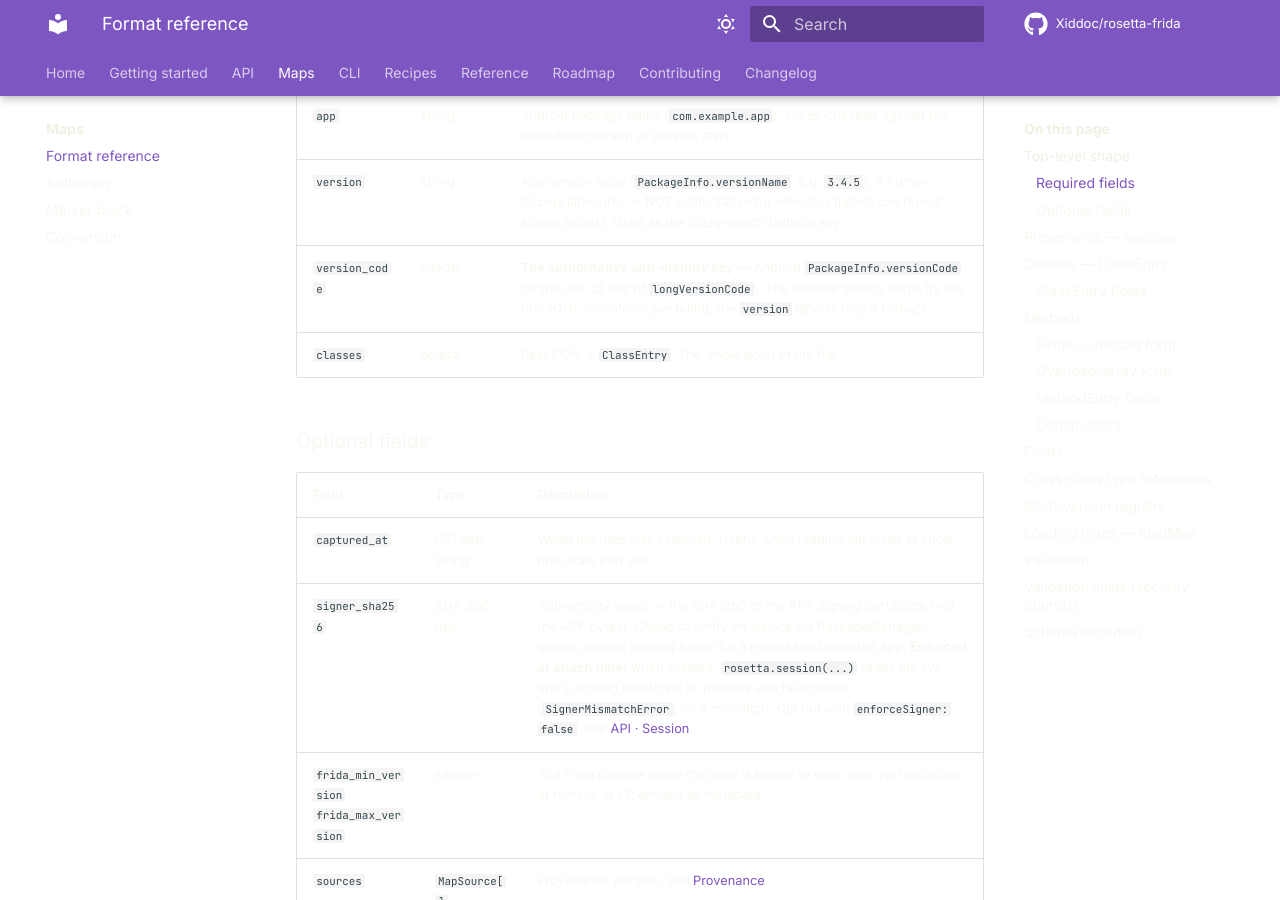
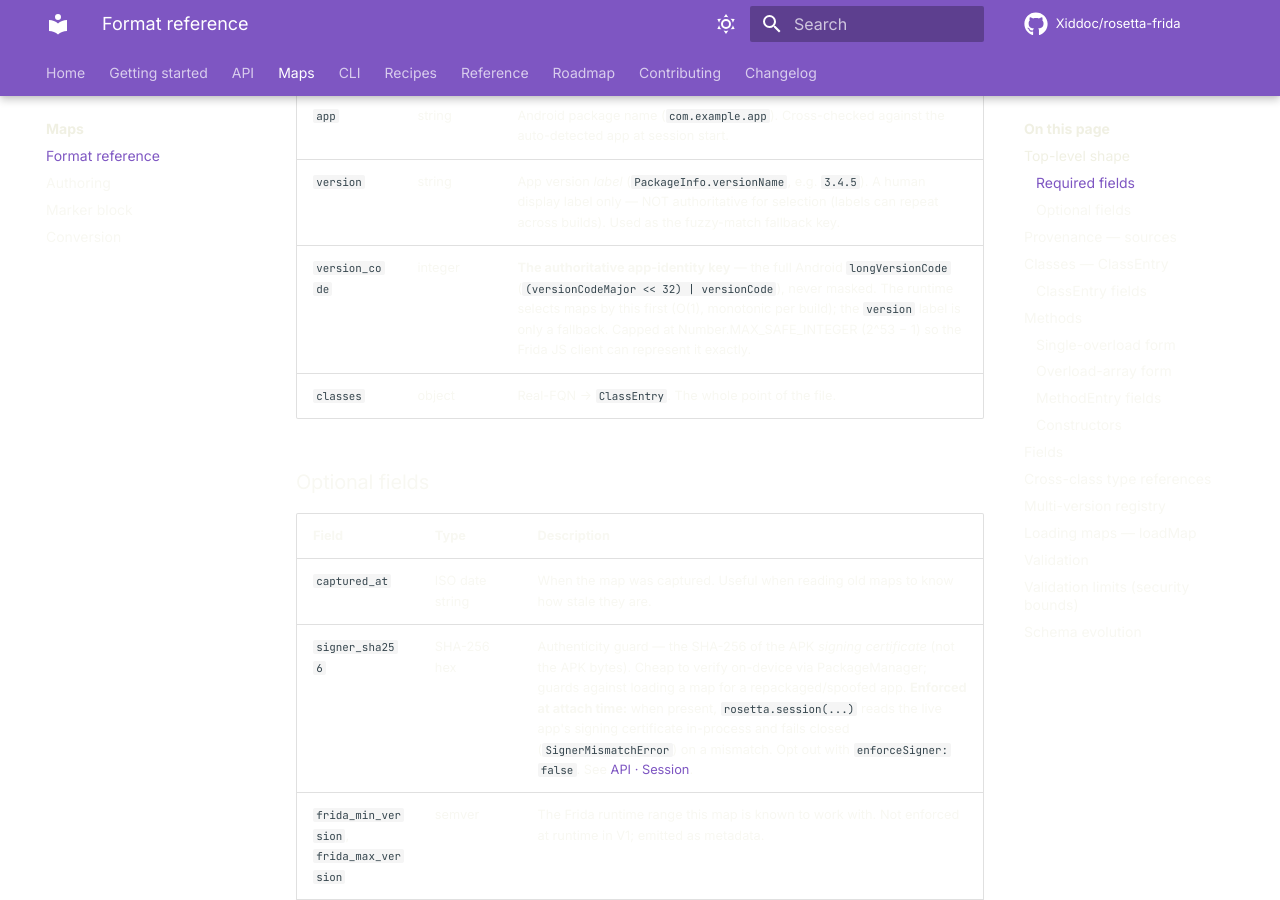
Before and after one commit to Xiddoc/rosetta-frida, an MkDocs documentation site: the page built from docs/maps/format.md, in a window 1280 px wide and 900 px high, scrolled down 1044 px. Built offline with MkDocs 1.6.1 and Material for MkDocs 9.7.7, drawn with Linux system fonts in a browser that asks for light colours; comment, search, counter and statistics services are not loaded; some of the changed text lies outside the part shown.

Commit message:
docs+fix: replace stale int32/low-32-bits wording with full longVersionCode semantics
Items from CR2 on rosetta-maps#8:
- docs/maps/format.md: update version_code row (line ~48) to "full
  longVersionCode ((versionCodeMajor << 32) | versionCode), never masked"
  and limits table (line ~404) to 9 007 199 254 740 991 / Number.MAX_SAFE_INTEGER.
- AGENTS.md: same replacement in the "Mapping file format" section.
- src/session/auto-detect.ts: make the MAX_SAFE_INTEGER throw actionable —
  preserve the /exceeds Number.MAX_SAFE_INTEGER/ substring tests match,
  add "what to do" guidance (verify PackageManager, pass version_code
  explicitly, or file an issue).

npm run verify: 1065 tests, 100% coverage.

https://claude.ai/code/session_01JMye6y7xMkSJwBieMUybCV

```diff
--- a/docs/maps/format.md
+++ b/docs/maps/format.md
@@ -45,7 +45,7 @@ interface RosettaMap {
 | `schema_version` | `2` | The schema version. Must be `2`. Bumped on breaking schema changes; old maps will fail to load against newer libraries until in-tree migrators are added. (`2` added the required `version_code` and optional `signer_sha256`, and dropped `apk_sha256`.) |
 | `app` | string | Android package name (`com.example.app`). Cross-checked against the auto-detected app at session start. |
 | `version` | string | App version *label* (`PackageInfo.versionName`, e.g. `3.4.5`). A human display label only — NOT authoritative for selection (labels can repeat across builds). Used as the fuzzy-match fallback key. |
-| `version_code` | integer | **The authoritative app-identity key** — Android `PackageInfo.versionCode` (or the low 32 bits of `longVersionCode`). The runtime selects maps by this first (O(1), monotonic per build); the `version` label is only a fallback. |
+| `version_code` | integer | **The authoritative app-identity key** — the full Android `longVersionCode` (`(versionCodeMajor << 32) | versionCode`), never masked. The runtime selects maps by this first (O(1), monotonic per build); the `version` label is only a fallback. Capped at Number.MAX_SAFE_INTEGER (2^53 − 1) so the Frida JS client can represent it exactly. |
 | `classes` | object | Real-FQN → `ClassEntry`. The whole point of the file. |
 
 ### Optional fields
@@ -401,7 +401,7 @@ validation up front rather than at attach time.
 | method overloads (array)    | 200 (min 1)                                      |
 | `anchors` per class         | 1 000                                            |
 | `sources`                   | 100                                              |
-| `version_code`              | 2 147 483 647 (low 32 bits of Android `longVersionCode`) |
+| `version_code`              | 9 007 199 254 740 991 (Number.MAX_SAFE_INTEGER, 2^53 − 1 — the full longVersionCode) |
 | obfuscated / short names    | 512 chars                                        |
 | `extends`                   | 4 096 chars (free-form / possibly-FQN type name) |
 | `signature` / field `type`  | 4 096 chars                                      |
```
Also changed, not shown: AGENTS.md (+3 -3 lines), 1 other file.
